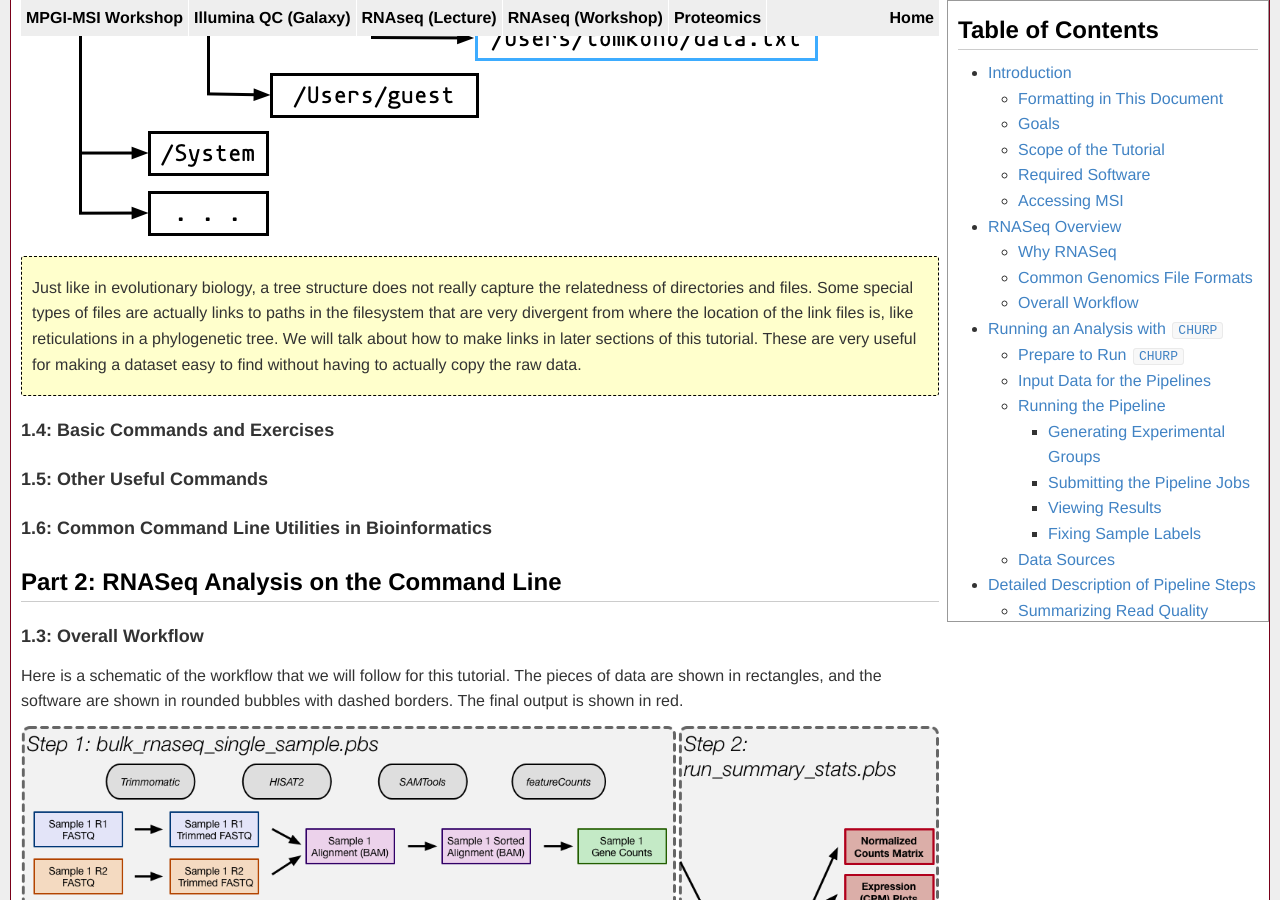
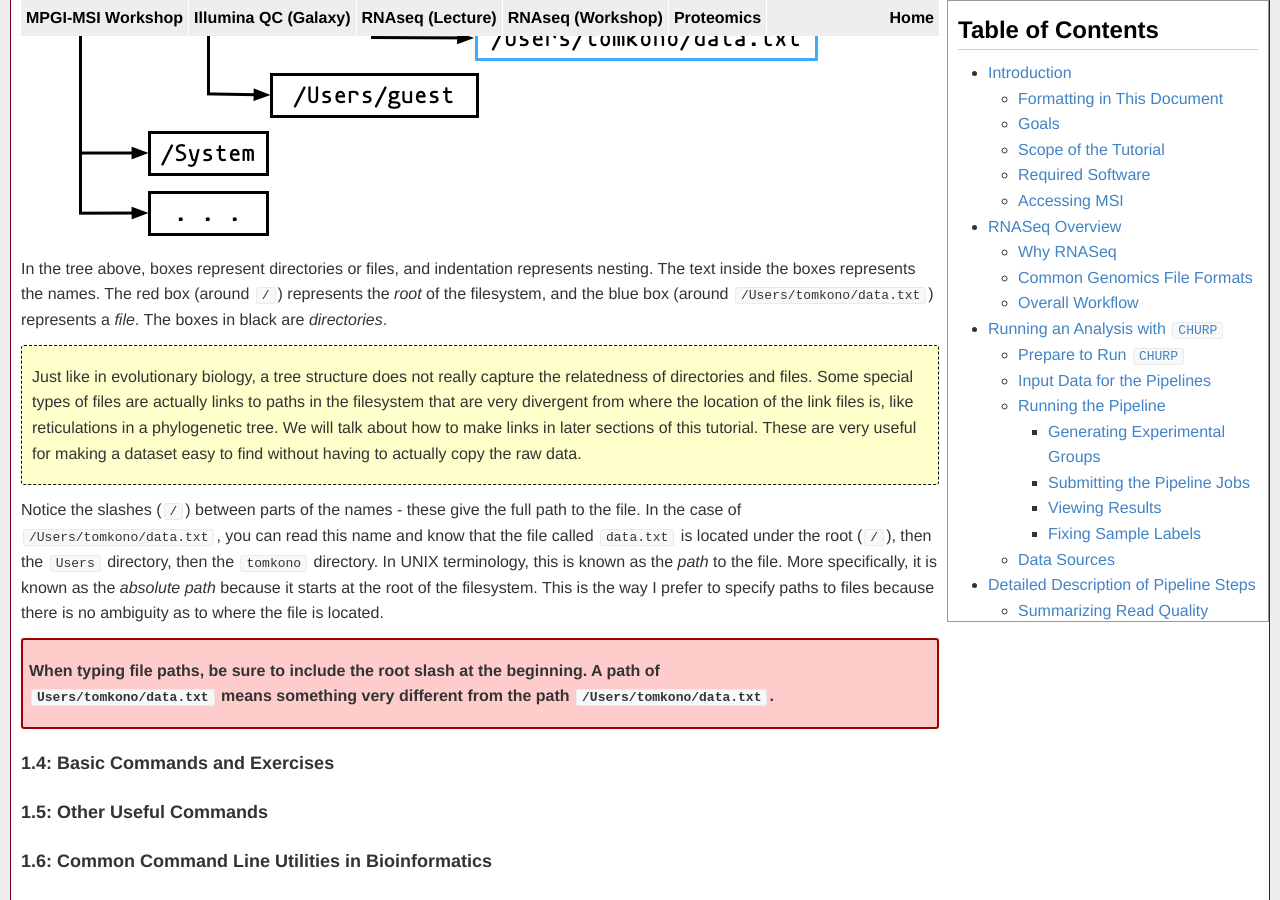
Before and after one commit to msi-ris/Tutorials, a Jekyll site: the page built from rnaseq_cmd_beta.md, in a window 1280 px wide and 900 px high, scrolled down 4277 px. Built offline with Jekyll 4.4.1, drawn with Linux system fonts in a browser that asks for light colours.

Commit message:
RNAseq beta

```diff
--- a/rnaseq_cmd_beta.md
+++ b/rnaseq_cmd_beta.md
@@ -233,6 +233,12 @@ called "folders," so you can think of these as interchangeable terms.
 
 ![Directories]({{ "/graphics/rnaseq_cmd/Directories.png" | prepend: site.baseurl }})
 
+In the tree above, boxes represent directories or files, and indentation
+represents nesting. The text inside the boxes represents the names. The red
+box (around `/`) represents the *root* of the filesystem, and the blue box
+(around `/Users/tomkono/data.txt`) represents a *file*. The boxes in black
+are *directories*.
+
 <div class="info" markdown="1">
 
 Just like in evolutionary biology, a tree structure does not really capture
@@ -245,7 +251,22 @@ the raw data.
 
 </div>
 
+Notice the slashes (`/`) between parts of the names - these give the full path
+to the file. In the case of `/Users/tomkono/data.txt`, you can read this name
+and know that the file called `data.txt` is located under the root (`/`), then
+the `Users` directory, then the `tomkono` directory. In UNIX terminology, this
+is known as the *path* to the file. More specifically, it is known as the
+*absolute path* because it starts at the root of the filesystem. This is the
+way I prefer to specify paths to files because there is no ambiguity as to where
+the file is located.
 
+<div class="warn" markdown="1">
+
+When typing file paths, be sure to include the root slash at the beginning. A
+path of `Users/tomkono/data.txt` means something very different from the path
+`/Users/tomkono/data.txt`.
+
+</div>
 
 ### <a name="1.3"></a> 1.4: Basic Commands and Exercises
 
```
